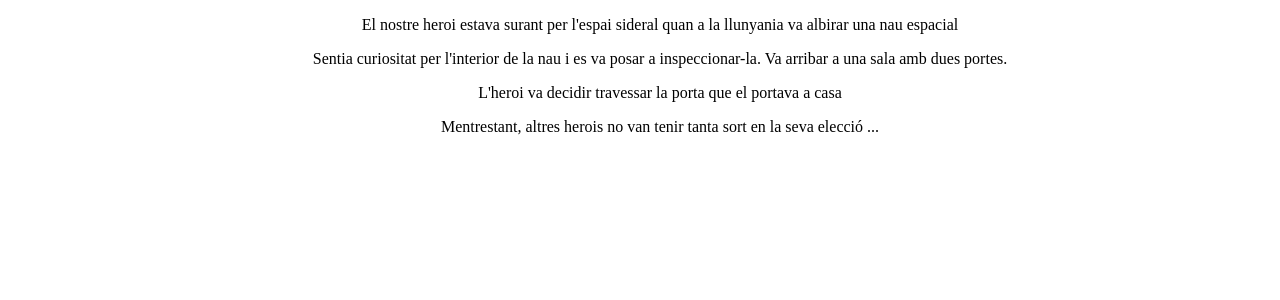
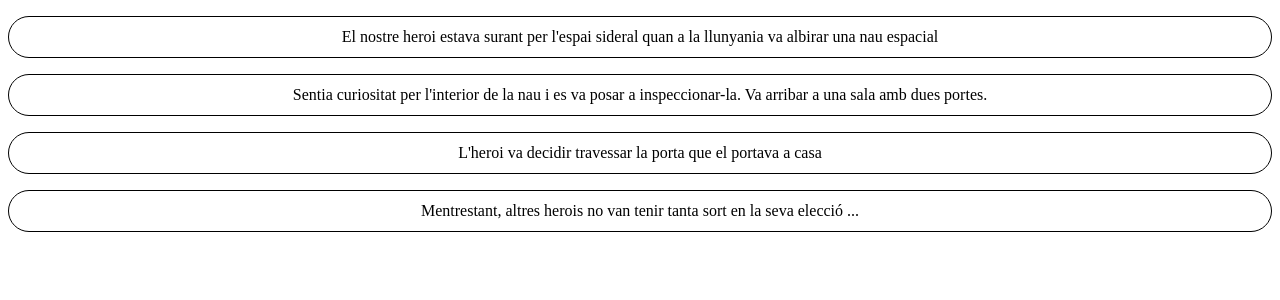
Before and after one commit to NoeliaAlGa/ReactOnlineItAcademySprint6, a React (Create React App) app: page / in a window 1280 px wide. Shown: the top 300 px of the page. Built offline with nearby package versions, Linux system fonts and the light colour scheme.

Commit message:
S6 N1 E3  styled-components

```diff
--- a/package.json
+++ b/package.json
@@ -9,6 +9,7 @@
     "react": "^18.2.0",
     "react-dom": "^18.2.0",
     "react-scripts": "5.0.1",
+    "styled-components": "^5.3.6",
     "web-vitals": "^2.1.4"
   },
   "scripts": {
--- a/src/components/escena/Escena.js
+++ b/src/components/escena/Escena.js
@@ -1,9 +1,10 @@
 import {textos} from './Textos'
+import {Border} from '../styled'
 
 export default function Escena(props) {
-    return <ul>
-    {textos.map(props => {
-        return <p>{props}</p>
+    return <div>
+        {textos.map(props => {
+            return <Border>{props}</Border>
     })}
-    </ul>
+    </div>
 }
--- /dev/null
+++ b/src/components/styled.js
@@ -0,0 +1,10 @@
+import styled from 'styled-components';
+
+export const Border = styled.p `
+height: 40px;
+border: 1px solid black;
+border-radius: 25px;
+display: flex;
+align-items: center;
+justify-content: center;
+`;
--- a/src/styled.js
+++ /dev/null
@@ -1 +0,0 @@
-import styled from 'styled-components';
```
Also changed, not shown: 1 other file (tests, documents, lock files or other folders).
